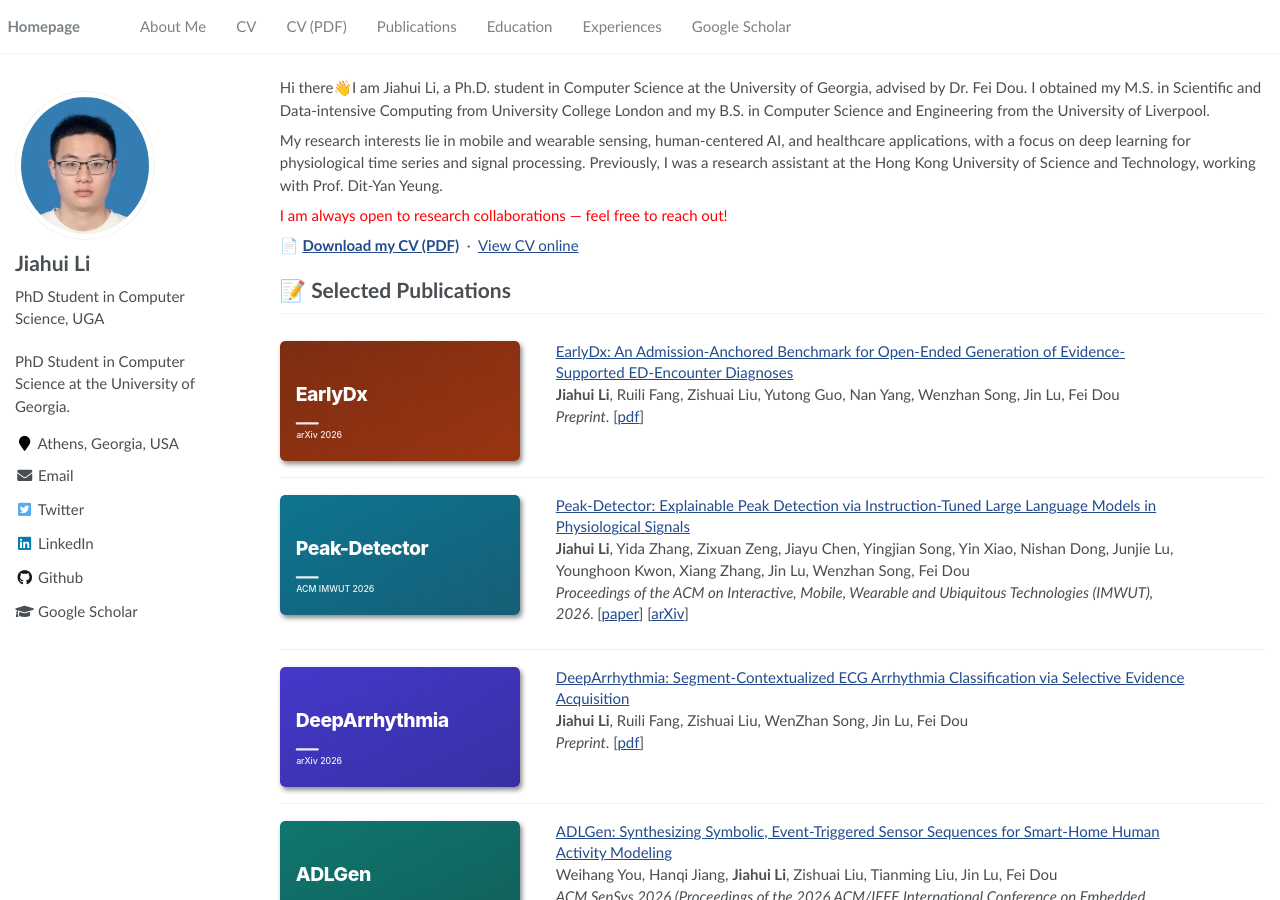
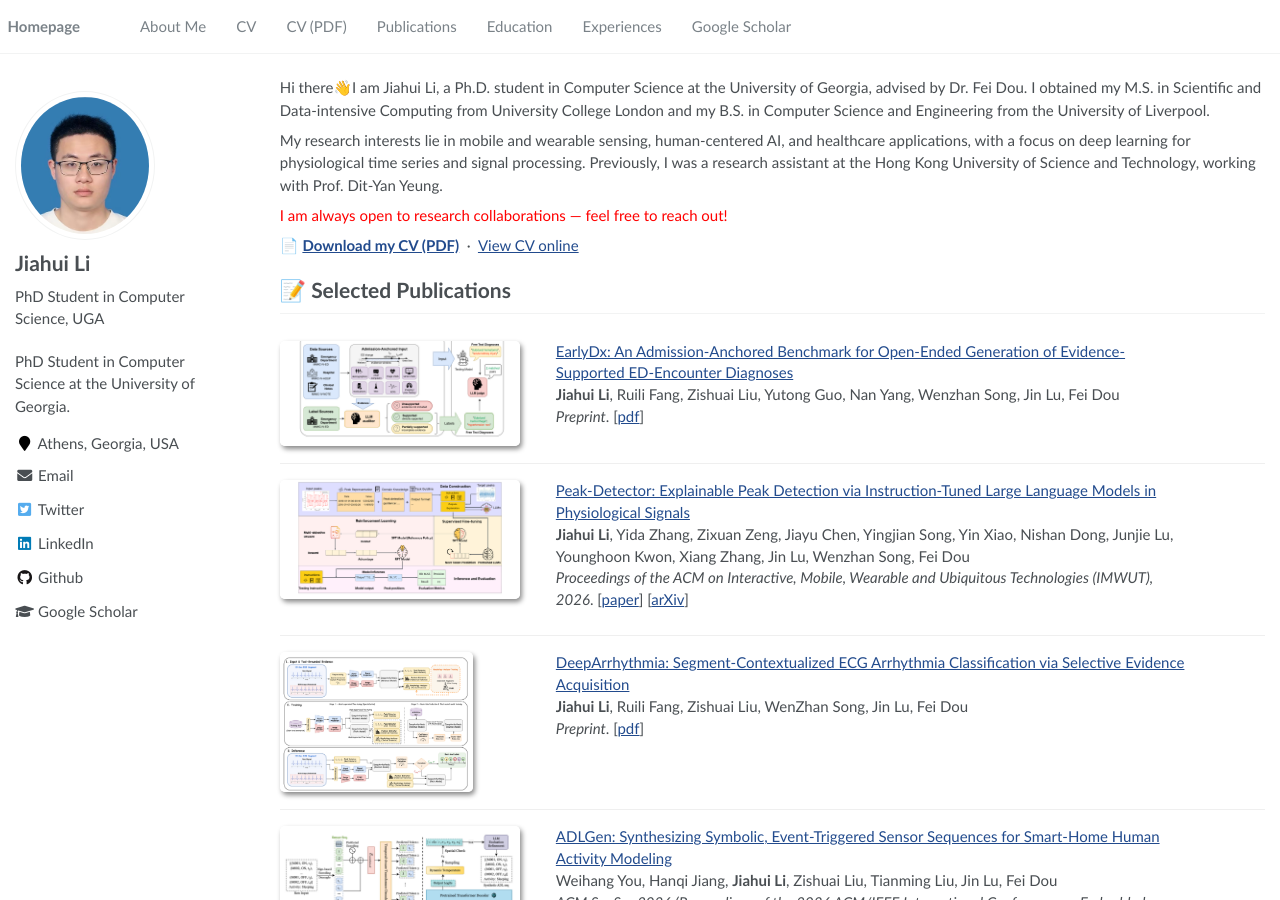
Before and after one commit to jimmylihui/jimmylihui.github.io, a Jekyll site: the page built from _pages/about.md, in a window 1280 px wide and 900 px high. Built offline with Jekyll 4.4.1, drawn with Linux system fonts in a browser that asks for light colours.

Commit message:
Replace placeholder thumbnails with real figures from the papers
Extracted the main framework figure from each paper's arXiv PDF:
EarlyDx (Fig 2), Peak-Detector (Fig 2), DeepArrhythmia (Fig 2),
ADLGen (Fig 2), GenBench (Fig 5). Peak-R1 (no public PDF) and the
50-author Alignment survey (no architecture figure) keep placeholders.

Co-Authored-By: Claude Opus 4.8 (1M context) <noreply@anthropic.com>

```diff
--- a/_pages/about.md
+++ b/_pages/about.md
@@ -30,7 +30,7 @@ My research interests lie in mobile and wearable sensing, human-centered AI, and
 
 <div class='paper-box'>
 <div class='paper-box-image'><div>
-  <img src='images/papers/earlydx.svg' alt="sym" width="78%">
+  <img src='images/papers/earlydx.png' alt="sym" width="78%">
 </div></div>
 
 <div class='paper-box-text' markdown="1">
@@ -45,7 +45,7 @@ My research interests lie in mobile and wearable sensing, human-centered AI, and
 
 <div class='paper-box'>
 <div class='paper-box-image'><div>
-  <img src='images/papers/peak-detector.svg' alt="sym" width="78%">
+  <img src='images/papers/peak-detector.png' alt="sym" width="78%">
 </div></div>
 
 <div class='paper-box-text' markdown="1">
@@ -60,7 +60,7 @@ My research interests lie in mobile and wearable sensing, human-centered AI, and
 
 <div class='paper-box'>
 <div class='paper-box-image'><div>
-  <img src='images/papers/deeparrhythmia.svg' alt="sym" width="78%">
+  <img src='images/papers/deeparrhythmia.png' alt="sym" width="78%">
 </div></div>
 
 <div class='paper-box-text' markdown="1">
@@ -75,7 +75,7 @@ My research interests lie in mobile and wearable sensing, human-centered AI, and
 
 <div class='paper-box'>
 <div class='paper-box-image'><div>
-  <img src='images/papers/adlgen.svg' alt="sym" width="78%">
+  <img src='images/papers/adlgen.png' alt="sym" width="78%">
 </div></div>
 
 <div class='paper-box-text' markdown="1">
@@ -120,7 +120,7 @@ Haoran Lu, Luyang Fang, Ruidong Zhang, et al.<br>
 
 <div class='paper-box'>
 <div class='paper-box-image'><div>
-  <img src='images/papers/genbench.svg' alt="sym" width="78%">
+  <img src='images/papers/genbench.png' alt="sym" width="78%">
 </div></div>
 
 <div class='paper-box-text' markdown="1">
```
Also changed, not shown: images/papers/adlgen.png (added), images/papers/adlgen.svg (deleted), images/papers/deeparrhythmia.png (added), images/papers/deeparrhythmia.svg (deleted), images/papers/earlydx.png (added), images/papers/earlydx.svg (deleted), images/papers/genbench.png (added), images/papers/genbench.svg (deleted), images/papers/peak-detector.png (added), images/papers/peak-detector.svg (deleted), images/pub/adlgen.svg (deleted), images/pub/alignment.svg (deleted), images/pub/deeparrhythmia.svg (deleted), images/pub/genbench.svg (deleted), 2 more files.
